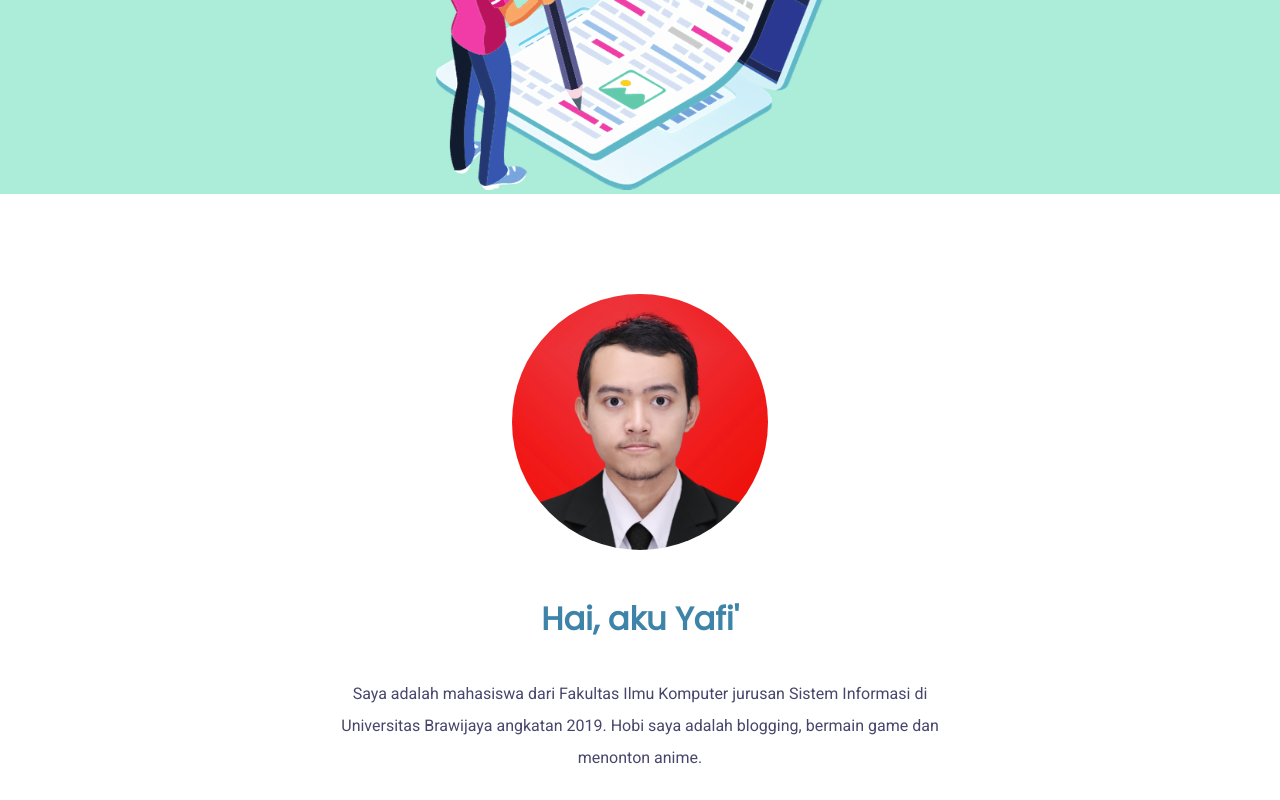
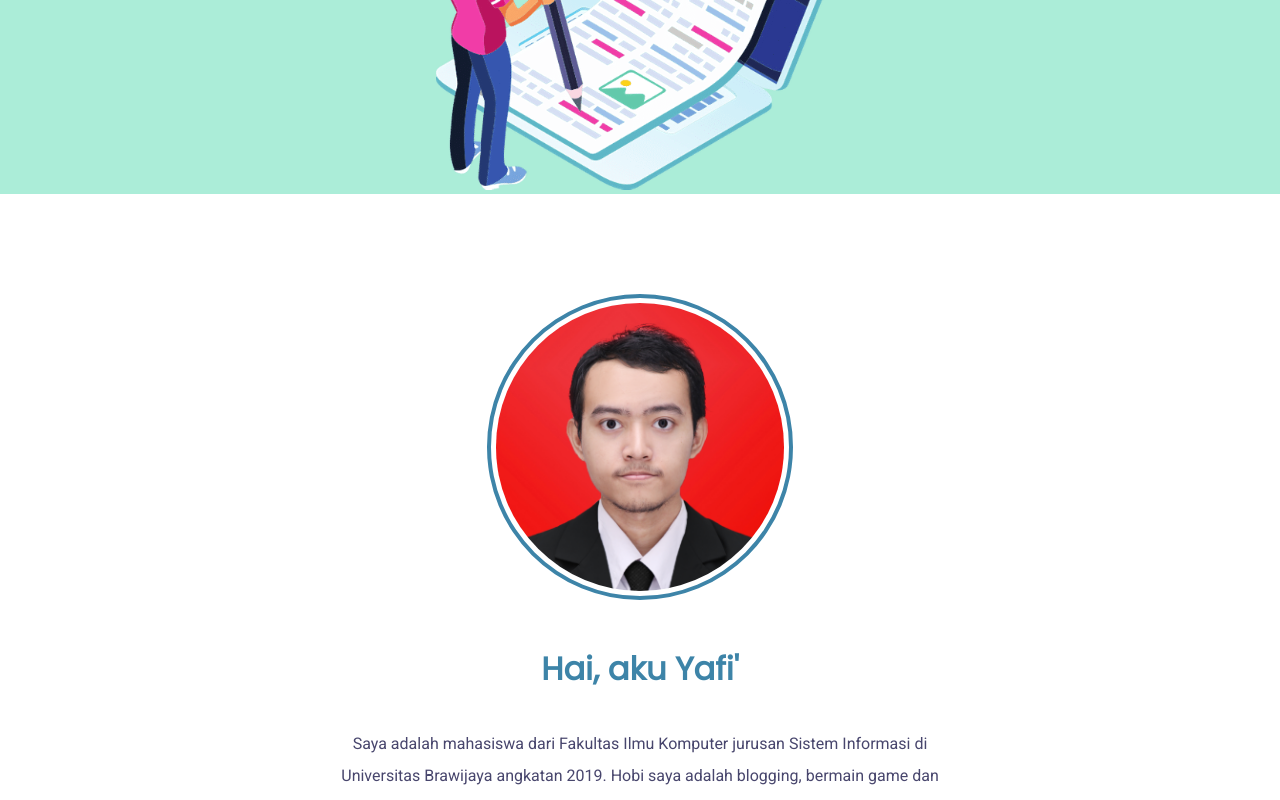
Before and after one commit to yafiashshidqi/yafiashshidqi.github.io, a plain HTML site: page index.html in a window 1280 px wide. Shown: the part 550-1350 px from the top of the page. Drawn offline with Linux system fonts and the light colour scheme.

Commit message:
Update styles.css

```diff
--- a/css/styles.css
+++ b/css/styles.css
@@ -85,8 +85,10 @@ nav ul {
 /* Seleksi Gambar */
 
 .foto-profile {
-    width: 40%;
+    width: 45%;
     border-radius: 50%;
+    padding: 5px;
+    border: solid 4px #3d84a8;
 }
 
 .costum-img1 {
```
